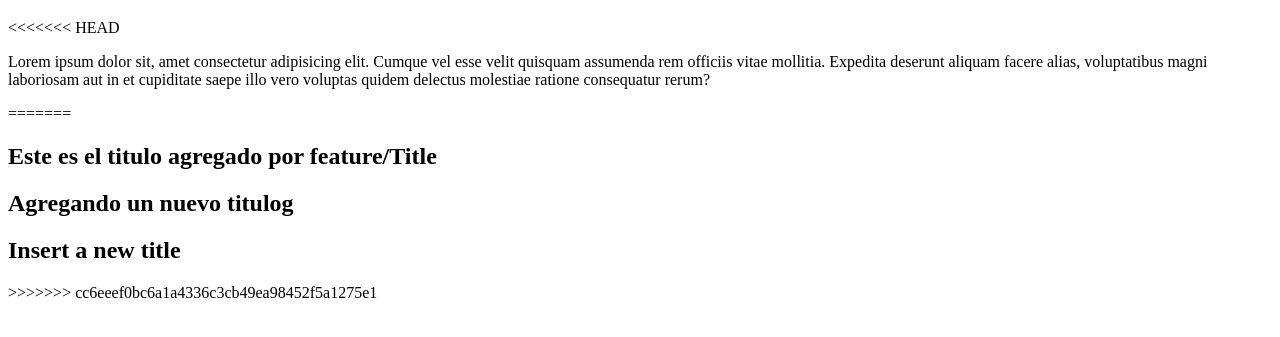
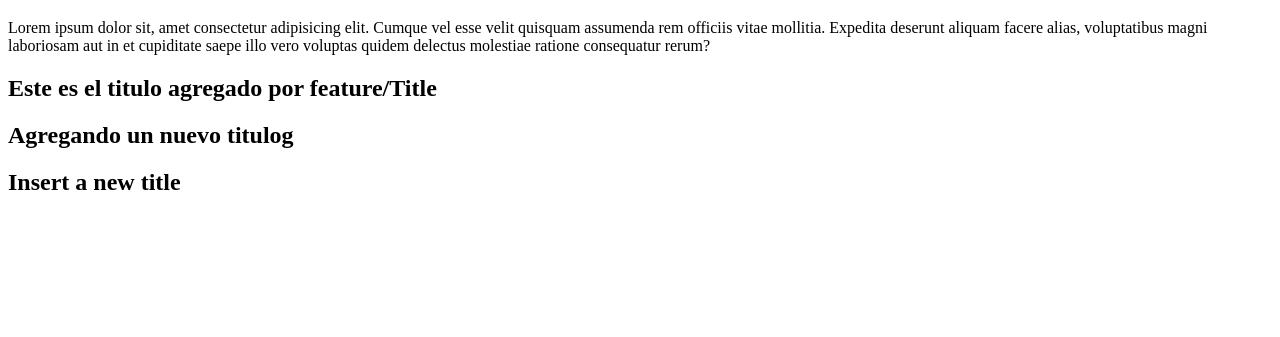
Before and after one commit to by-German/GitFlow, a plain HTML site: page index.html in a window 1280 px wide. Shown: the part 61-398 px from the top of the page. Drawn offline with Linux system fonts and the light colour scheme.

Commit message:
sadaslkj

```diff
--- a/index.html
+++ b/index.html
@@ -9,12 +9,9 @@
 <body>
     <h1>Preparando archivo Develop</h1>
 
-<<<<<<< HEAD
     <p>Lorem ipsum dolor sit, amet consectetur adipisicing elit. Cumque vel esse velit quisquam assumenda rem officiis vitae mollitia. Expedita deserunt aliquam facere alias, voluptatibus magni laboriosam aut in et cupiditate saepe illo vero voluptas quidem delectus molestiae ratione consequatur rerum?</p>
-=======
     <h2>Este es el titulo agregado por feature/Title</h2>
     <h2>Agregando un nuevo titulog</h2>
     <h2>Insert a new title</h2>
->>>>>>> cc6eeef0bc6a1a4336c3cb49ea98452f5a1275e1
 </body>
 </html>
```
